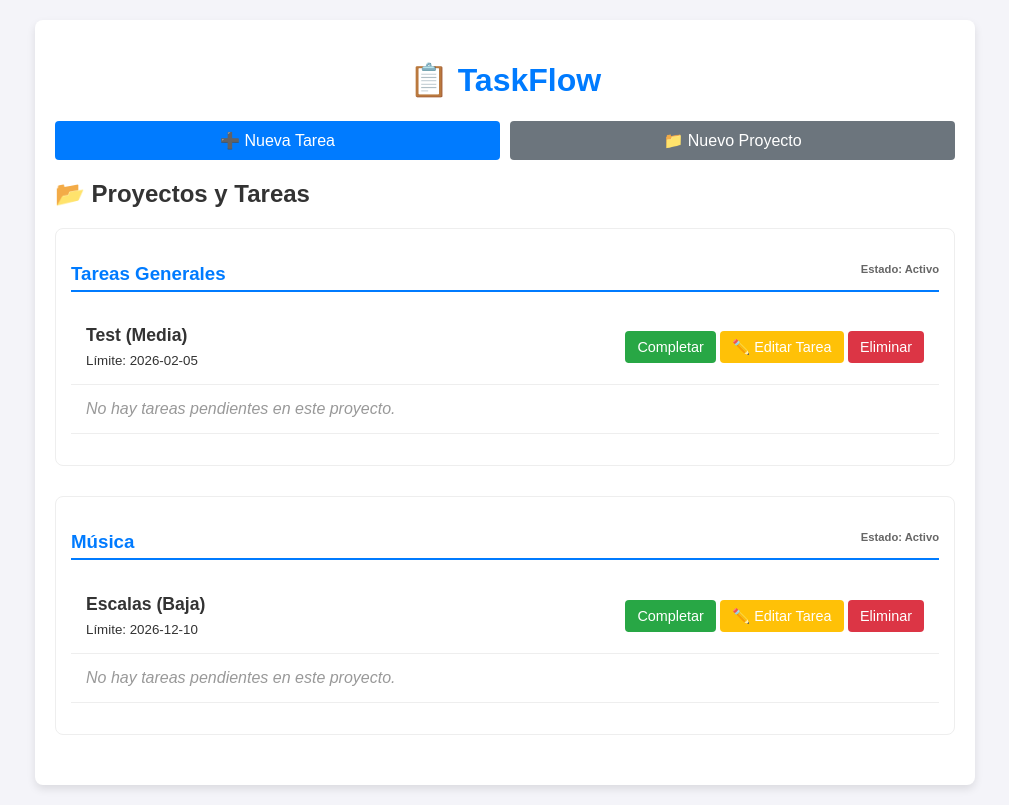
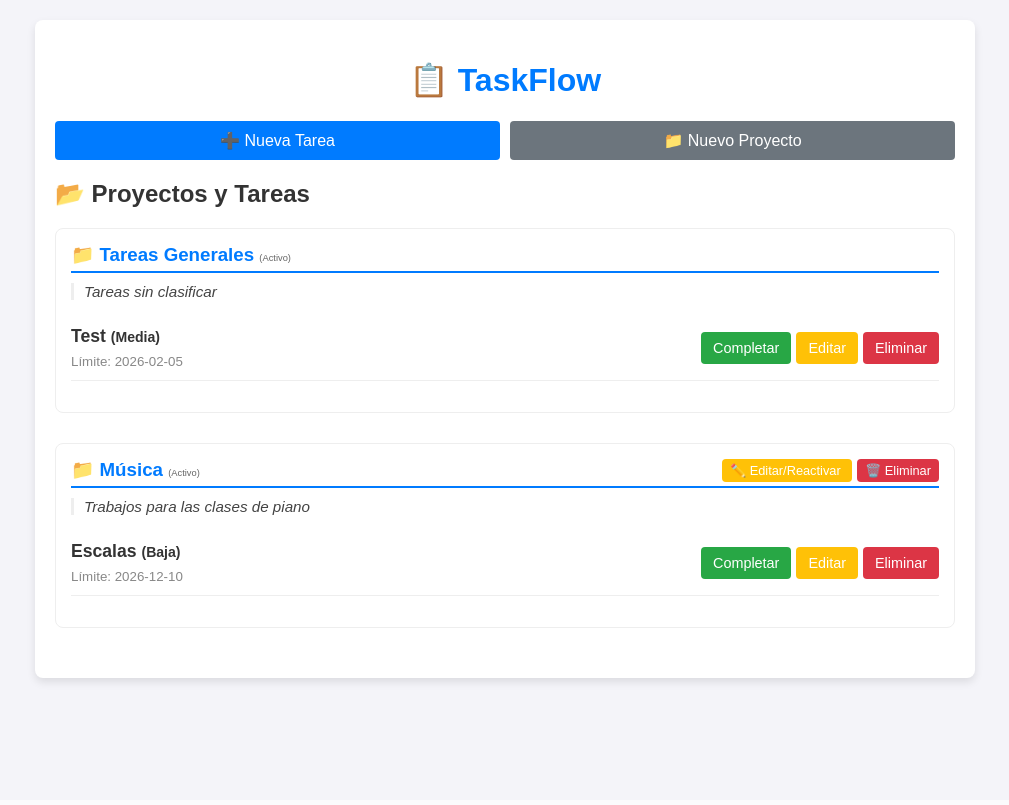
Before and after one commit to codehred/task-flow, a Flask app: page / in a window 1280 px wide. Shown: the whole page, without its empty margins (135-1144 px from the left). After the commit the page ends 685 px from the top, so only its background shows below. Run offline with Flask 3, Linux system fonts and the light colour scheme; data comes from the database, SQL or seed files in the repository.

Commit message:
Mejora de interfaz y visibilización de proyectos, descripciones de ambos y agregar cada uno

```diff
--- a/templates/formulario_proyecto.html
+++ b/templates/formulario_proyecto.html
@@ -40,7 +40,7 @@
 </head>
 <body>
     <div class="container">
-        <h1>➕ Agregar Nuevo Proyecto</h1>
+
 
         <form method="POST" action="{{ url_for('crear_proyecto_web') }}">
             <div class="form-group">
--- a/templates/index.html
+++ b/templates/index.html
@@ -4,45 +4,82 @@
     <meta charset="UTF-8" />
     <title>TaskFlow - Tareas Pendientes</title>
     <link rel="stylesheet" href="{{ url_for('static', filename='styles.css') }}" />
+    <style>
+        .project-group.archived { opacity: 0.6; background-color: #f8f9fa; border: 2px dashed #ccc !important; }
+    </style>
 </head>
 <body>
-    <div class="container">
-        <h1>📋 TaskFlow</h1>
+    <div class="container" style="text-align: left;">
+        <h1 style="text-align: center;">📋 TaskFlow</h1>
 
         <div style="display: flex; gap: 10px; justify-content: center; margin-bottom: 20px;">
-            <a href="{{ url_for('crear_tarea_web') }}" class="add-link" style="margin: 0; flex: 1;">➕ Nueva Tarea</a>
-            <a href="{{ url_for('crear_proyecto_web') }}" class="add-link" style="background-color: #6c757d; margin: 0; flex: 1;">📁 Nuevo Proyecto</a>
-
+            <a href="{{ url_for('crear_tarea_web') }}" class="add-link" style="margin: 0; flex: 1; text-align: center;">➕ Nueva Tarea</a>
+            <a href="{{ url_for('crear_proyecto_web') }}" class="add-link" style="background-color: #6c757d; margin: 0; flex: 1; text-align: center;">📁 Nuevo Proyecto</a>
         </div>
 
         <h2>📂 Proyectos y Tareas</h2>
 
         {% for proyecto in proyectos %}
-        <div class="project-group" style="margin-bottom: 30px; border: 1px solid #eee; border-radius: 8px; padding: 15px;">
-            <h3 style="color: #007bff; border-bottom: 2px solid #007bff; padding-bottom: 5px;">
-                {{ proyecto._nombre }}
-                <span style="font-size: 0.6em; color: #666; float: right;">Estado: {{ proyecto._estado }}</span>
+            <div class="project-group {% if proyecto._estado == 'Archivado' %}archived{% endif %}"
+                style="margin-bottom: 30px; border: 1px solid #eee; border-radius: 8px; padding: 15px; text-align: left;">
+
+                <div style="display: flex; justify-content: space-between; align-items: center; border-bottom: 2px solid #007bff; padding-bottom: 5px; margin-bottom: 10px;">
+                    <h3 style="color: #007bff; margin: 0;">
+                        📁 {{ proyecto._nombre }}
+                        {% if proyecto._estado == 'Archivado' %}
+                            <span style="font-size: 0.5em; background: #6c757d; color: white; padding: 2px 6px; border-radius: 10px; margin-left: 10px;">🔒 BLOQUEADO</span>
+                        {% else %}
+                            <small style="font-size: 0.5em; color: #666; font-weight: normal;">({{ proyecto._estado }})</small>
+                        {% endif %}
                     </h3>
 
-            <ul class="task-list">
-                {% set tiene_tareas = false %}
+                    <div class="project-actions">
+                        {% if proyecto._id != 0 %}
+                            <a href="{{ url_for('editar_proyecto_web', proyecto_id=proyecto._id) }}"
+                               style="text-decoration: none; font-size: 0.8em; background-color: #ffc107; color: white; padding: 4px 8px; border-radius: 4px; margin-right: 5px;">
+                               ✏️ Editar/Reactivar
+                            </a>
+                            <a href="{{ url_for('eliminar_proyecto_web', proyecto_id=proyecto._id) }}"
+                               style="text-decoration: none; font-size: 0.8em; background-color: #dc3545; color: white; padding: 4px 8px; border-radius: 4px;"
+                               onclick="return confirm('¿Seguro que deseas eliminar este proyecto y todas sus tareas?')">
+                               🗑️ Eliminar
+                            </a>
+                        {% endif %}
+                    </div>
+                </div>
+
+                {% if proyecto._descripcion %}
+                    <div class="project-description" style="margin-bottom: 15px; color: #444; font-style: italic; font-size: 0.95em; border-left: 3px solid #eee; padding-left: 10px;">
+                        {{ proyecto._descripcion }}
+                    </div>
+                {% endif %}
+
+                <ul class="task-list" style="padding: 0; list-style: none;">
+                    {% set ns = namespace(tiene_tareas=false) %}
                     {% for tarea in tareas %}
                         {% if tarea._proyecto_id == proyecto._id %}
-                        {% set tiene_tareas = true %}
-                        <li class="task-item">
+                            {% set ns.tiene_tareas = true %}
+                            <li class="task-item" style="display: flex; justify-content: space-between; align-items: center; border-bottom: 1px solid #eee; padding: 10px 0;">
                                 <div class="task-info">
-                                <div class="task-title">
+                                    <div class="task-title" style="font-weight: bold;">
                                         {{ tarea._titulo }}
-                                    <span class="priority-{{ tarea._prioridad.lower() }}">
+                                        <span class="priority-{{ tarea._prioridad|lower }}" style="font-size: 0.8em;">
                                             ({{ tarea._prioridad }})
                                         </span>
                                     </div>
-                                <small>Límite: {{ tarea._fecha_limite }}</small>
+                                    {% if tarea._descripcion %}
+                                        <div style="color: #555; font-size: 0.9em; margin-top: 4px; line-height: 1.4;">
+                                            {{ tarea._descripcion }}
+                                        </div>
+                                    {% endif %}
+                                    <small style="color: #888;">Límite: {{ tarea._fecha_limite }}</small>
                                 </div>
 
-                            <div class="task-actions">
+                                <div class="task-actions" style="display: flex; gap: 5px; flex-shrink: 0;">
+                                    {% if proyecto._estado != 'Archivado' %}
                                         <a href="{{ url_for('completar_tarea', tarea_id=tarea._id) }}" class="action-button">Completar</a>
-                                <a href="{{ url_for('editar_tarea_web', tarea_id=tarea._id) }}" class="action-button" style="background-color: #ffc107; margin: 0; flex: 1;">✏️ Editar Tarea</a>
+                                    {% endif %}
+                                    <a href="{{ url_for('editar_tarea_web', tarea_id=tarea._id) }}" class="action-button" style="background-color: #ffc107;">Editar</a>
                                     <a href="{{ url_for('eliminar_tarea', tarea_id=tarea._id) }}"
                                        class="action-button"
                                        style="background-color: #dc3545;"
@@ -54,15 +91,15 @@
                         {% endif %}
                     {% endfor %}
 
-                {% if not tiene_tareas %}
-                    <li class="task-item" style="color: #999; font-style: italic;">
+                    {% if not ns.tiene_tareas %}
+                        <li class="task-item" style="color: #999; font-style: italic; text-align: left; list-style: none;">
                             No hay tareas pendientes en este proyecto.
                         </li>
                     {% endif %}
                 </ul>
             </div>
         {% else %}
-            <p>No hay proyectos creados. ¡Empieza creando uno!</p>
+            <p style="text-align: center;">No hay proyectos creados. ¡Empieza creando uno!</p>
         {% endfor %}
     </div>
 </body>
```
Also changed, not shown: templates/formulario_edicion_proyecto.html (added, +108 -0 lines), templates/formulario_edicion_tarea.html (+17 -1 lines). Lines whose indentation alone changed are shown as unchanged.
